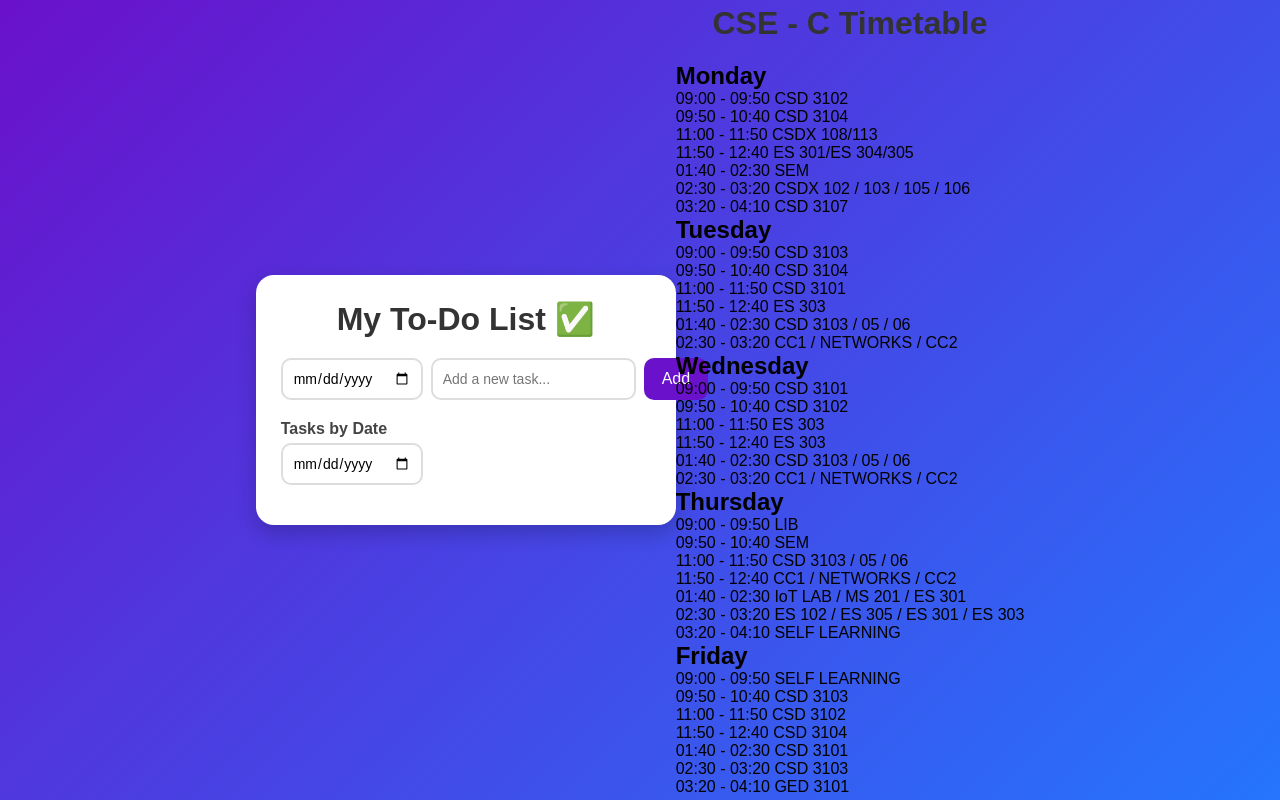
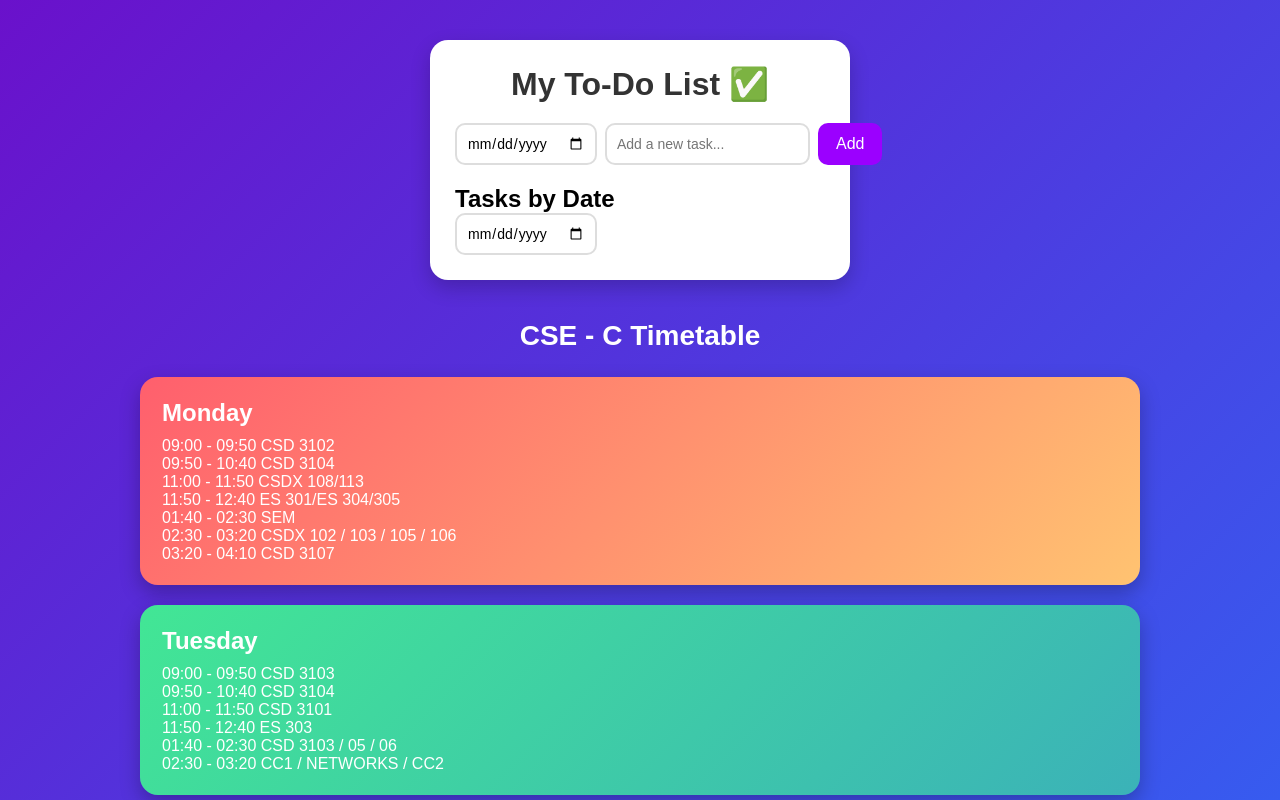
Before and after one commit to jmr2785/To-do-list-app, a plain HTML site: page index.html in a window 1280 px wide. Shown: the top 800 px of the page. Drawn offline with Linux system fonts and the light colour scheme.

Commit message:
Update style.css

```diff
--- a/style.css
+++ b/style.css
@@ -8,17 +8,20 @@
 body {
     background: linear-gradient(135deg, #6a11cb, #2575fc);
     min-height: 100vh;
+    padding: 40px 0;
     display: flex;
-    justify-content: center;
+    flex-direction: column;
     align-items: center;
 }
 
+/* Main To-Do Container */
 .container {
     background: white;
     width: 420px;
     padding: 25px;
     border-radius: 18px;
     box-shadow: 0 8px 20px rgba(0,0,0,0.2);
+    margin-bottom: 40px;
 }
 
 h1 {
@@ -33,8 +36,7 @@ h1 {
     margin-bottom: 20px;
 }
 
-.input-box input,
-.calendar-box input {
+.input-box input, .calendar-box input {
     padding: 10px;
     border: 2px solid #ddd;
     border-radius: 10px;
@@ -47,29 +49,19 @@ h1 {
 
 .input-box button {
     padding: 10px 18px;
-    background: #6a11cb;
+    background: #9b00ff;
     color: white;
     border: none;
     border-radius: 10px;
     cursor: pointer;
     font-size: 16px;
-    transition: 0.3s;
 }
 
 .input-box button:hover {
-    background: #2575fc;
+    background: #6a00d4;
 }
 
-.calendar-box {
-    margin-bottom: 15px;
-}
-
-.calendar-box h2 {
-    font-size: 16px;
-    margin-bottom: 5px;
-    color: #444;
-}
-
+/* Task list */
 #taskList {
     list-style: none;
 }
@@ -82,29 +74,39 @@ li {
     display: flex;
     justify-content: space-between;
     align-items: center;
-    transition: 0.3s;
 }
 
-.task-date {
-    display: block;
-    font-size: 12px;
-    color: #666;
+/* Timetable Section */
+.timetable-container {
+    width: 90%;
+    max-width: 1000px;
 }
 
-li.completed {
-    text-decoration: line-through;
-    opacity: 0.6;
+.tt-title {
+    color: white;
+    text-align: center;
+    margin-bottom: 25px;
+    font-size: 28px;
+    font-weight: 600;
 }
 
-li button.delete {
-    background: #ff4b4b;
-    padding: 6px 12px;
-    border: none;
+/* Gradient Cards */
+.day-card {
+    padding: 22px;
+    border-radius: 18px;
+    margin-bottom: 20px;
     color: white;
-    border-radius: 8px;
-    cursor: pointer;
+    box-shadow: 0 8px 20px rgba(0,0,0,0.25);
 }
 
-li button.delete:hover {
-    background: #cc0000;
+.day-card h2 {
+    margin-bottom: 10px;
+    font-weight: 600;
 }
+
+/* Different gradient for each day */
+.mon { background: linear-gradient(135deg, #ff5f6d, #ffc371); }
+.tue { background: linear-gradient(135deg, #42e695, #3bb2b8); }
+.wed { background: linear-gradient(135deg, #7f00ff, #e100ff); }
+.thu { background: linear-gradient(135deg, #f7971e, #ffd200); }
+.fri { background: linear-gradient(135deg, #00c6ff, #0072ff); }
```
